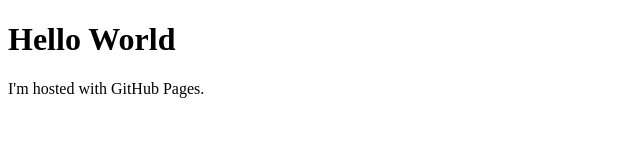
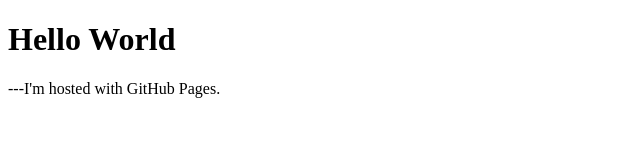
Before and after one commit to kot54rus/bkmrk, a plain HTML site: page index.html in a window 1280 px wide. Shown: the full height of the page, 0-640 px from the left. Drawn offline with Linux system fonts and the light colour scheme.

Commit message:
Update index.html

```diff
--- a/index.html
+++ b/index.html
@@ -7,6 +7,6 @@
 </head>
 <body>
 <h1>Hello World</h1>
-<p>I'm hosted with GitHub Pages.</p>
+<p>---I'm hosted with GitHub Pages.</p>
 </body>
 </html>
```
